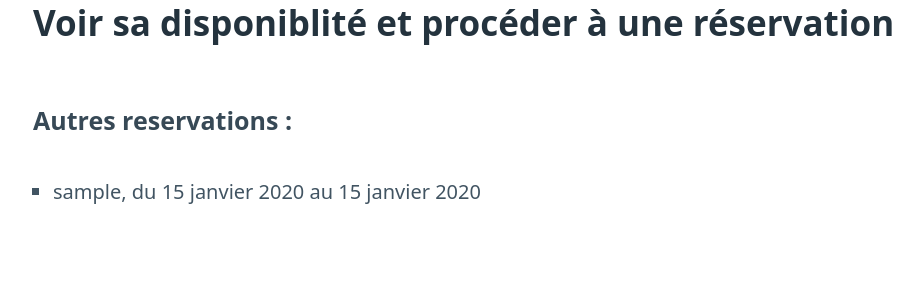
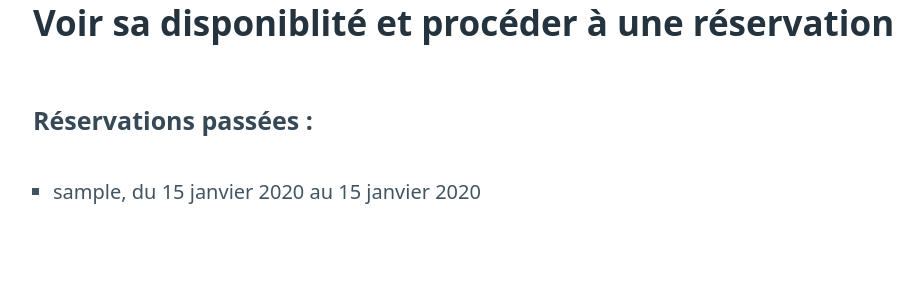
Before and after one commit to Bvr4/gestion-emprunt-et-reservation-materiel, a Django app: page /materiel/1 in a window 1280 px wide. Shown: the part 568-869 px from the top of the page, without its empty margins (42-965 px from the left). Run offline with Django 4.2, Linux system fonts and the light colour scheme; tables that the repository leaves empty hold one stand-in row (values such as "Sample post"); some libraries are stand-ins or nearby versions.

Commit message:
Affichage des réservations dans la fiche matériel : réservation en cours, passées, futures

```diff
--- a/germ/materiel/templates/materiel/materiel.html
+++ b/germ/materiel/templates/materiel/materiel.html
@@ -18,10 +18,19 @@
     </p>
     {% endif %}
 
-    {% if reservations %}
-        <h4>Autres reservations :</h4>
+    {% if reservation_futures %}
+        <h4>Prochaines réservations :</h4>
         <ul>
-        {% for reservation in reservations %}
+        {% for reservation in reservation_futures %}
+            <li>{{ reservation.utilisateur }}, du {{ reservation.date_debut_resa }} au {{ reservation.date_fin_resa }}</li>
+        {% endfor %}
+        </ul>
+    {% endif %}
+
+    {% if reservation_passees %}
+        <h4>Réservations passées :</h4>
+        <ul>
+        {% for reservation in reservation_passees %}
             <li>{{ reservation.utilisateur }}, du {{ reservation.date_debut_resa }} au {{ reservation.date_fin_resa }}</li>
         {% endfor %}
         </ul>
--- a/germ/materiel/views.py
+++ b/germ/materiel/views.py
@@ -17,11 +17,22 @@ def materiel(request, materiel_pk):
     context={}
     context['materiel'] = get_object_or_404(Materiel, pk=materiel_pk)
     context['reservations'] = Emprunt.objects.filter(materiel=context['materiel'])
+
     context['reservation_en_cours'] = Emprunt.objects.filter(
         materiel=context['materiel'],
         date_debut_resa__lte=date_du_jour,
         date_fin_resa__gte=date_du_jour
     ).first()
+
+    context['reservation_passees'] = Emprunt.objects.filter(
+        materiel=context['materiel'],
+        date_fin_resa__lt=date_du_jour
+    ).order_by('-date_fin_resa').all()[:5]
+
+    context['reservation_futures'] = Emprunt.objects.filter(
+        materiel=context['materiel'],
+        date_debut_resa__gt=date_du_jour
+    ).order_by('date_debut_resa').all()
 
     if request.user.is_authenticated:
         context['utilisateur'] = get_object_or_404(Utilisateur, user=request.user)
```
